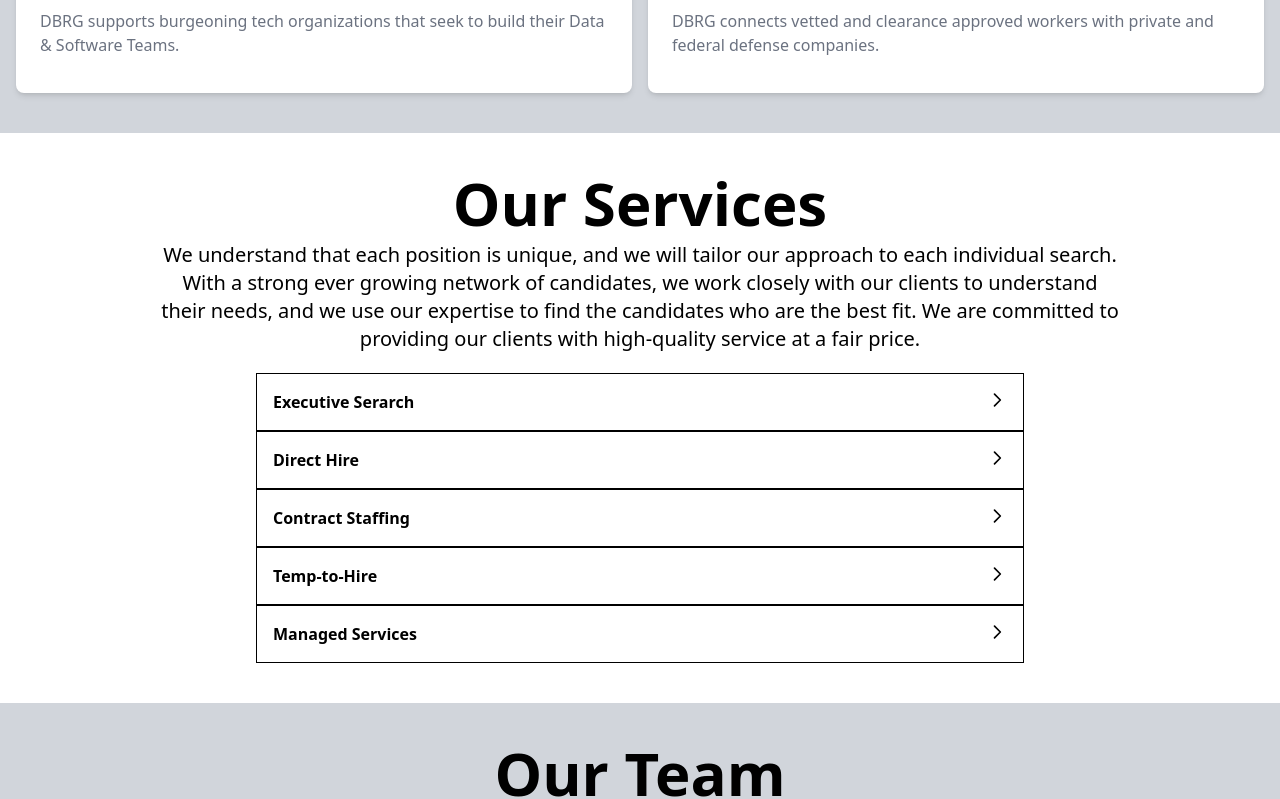
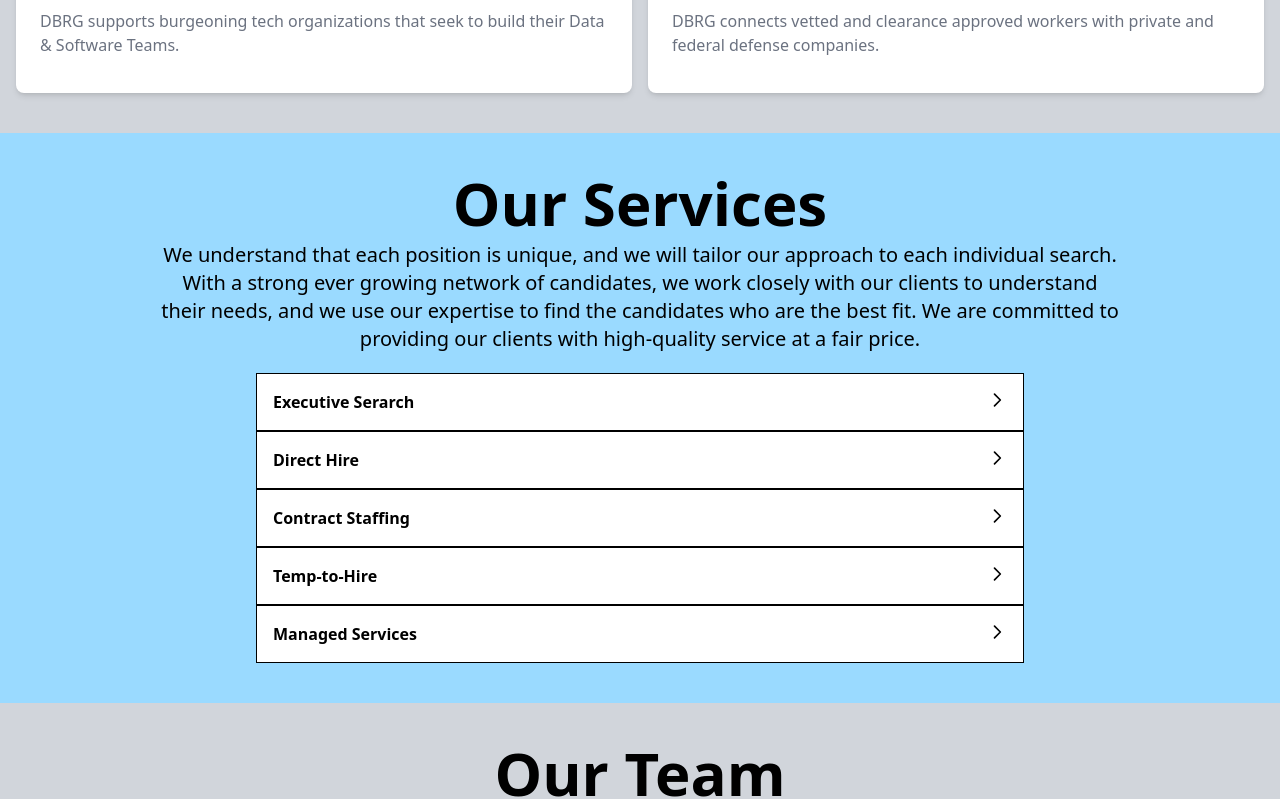
Before and after one commit to andrewjulian/dbrecruitment-website, a React (Vite) app: page /services in a window 1280 px wide. Shown: the part 1283-2082 px from the top of the page. Built offline with nearby package versions, Linux system fonts and the light colour scheme.

Commit message:
updated services component

```diff
--- a/src/Components/Services.jsx
+++ b/src/Components/Services.jsx
@@ -30,7 +30,7 @@
     },
   ];
   return (
-    <div className="my-10 grid w-full">
+    <div className="grid w-full bg-[#36b6ff80] py-10">
       <div className=" mx-auto mb-5  w-3/4">
         <h1 className="mb-2 text-center text-4xl font-extrabold md:text-5xl xl:text-6xl">
           Our Services
```
